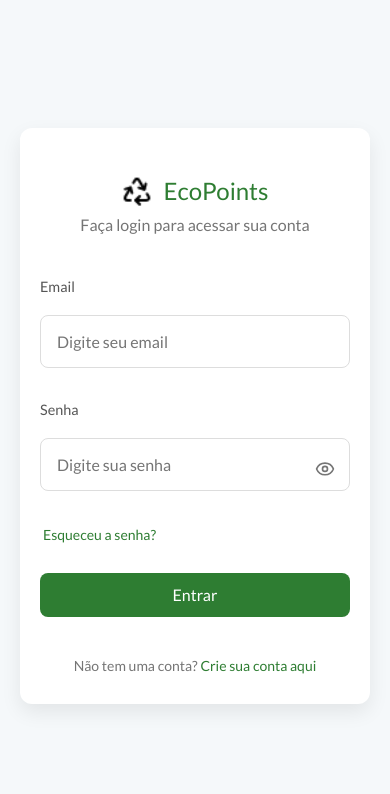
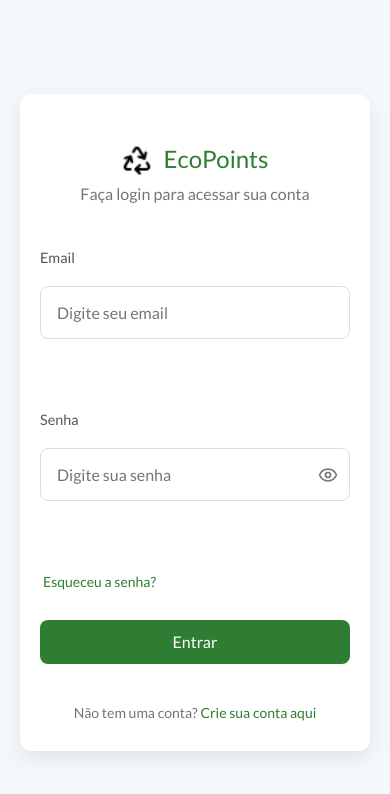
Before and after one commit to leonardodesaboia/cerberus-mobile, a React (Vite) app: page /login in a window 390 px wide. Shown: the top 794 px of the page. Built offline with nearby package versions, Linux system fonts and the light colour scheme.

Commit message:
register e login corrigidos

```diff
--- a/src/components/Input.tsx
+++ b/src/components/Input.tsx
@@ -31,7 +31,9 @@ const Input: React.FC<InputProps> = ({
         onBlur={onBlur}
         {...props}
       />
-      {error && <span className="error-message">{error}</span>}
+      <div className="error-container">
+        {error && <span className="input-error-message">{error}</span>}
+      </div>
     </div>
   );
 };
--- a/src/pages/ForgotPassword.tsx
+++ b/src/pages/ForgotPassword.tsx
@@ -4,6 +4,7 @@ import '../styles/ForgotPassword.css';
 import { Eye, EyeOff, Mail, ArrowLeft } from 'lucide-react';
 import { Link } from 'react-router-dom';
 import { requestPasswordReset } from '../services/api'; // Import the API function
+import { IonToast } from '@ionic/react';
 
 const ForgotPassword: React.FC = () => {
   const [email, setEmail] = useState<string>('');
@@ -11,6 +12,8 @@ const ForgotPassword: React.FC = () => {
   const [isLoading, setIsLoading] = useState<boolean>(false);
   const [apiError, setApiError] = useState<string>('');
   const [successMessage, setSuccessMessage] = useState<string>('');
+  const [showToast, setShowToast] = useState<boolean>(false);
+  const [toastMessage, setToastMessage] = useState<string>('');
 
   useEffect(() => {
     setApiError('');
@@ -52,6 +55,8 @@ const ForgotPassword: React.FC = () => {
     setIsLoading(true);
     setApiError('');
     setSuccessMessage('');
+    setToastMessage(`Email enviado com sucesso!`);
+    setShowToast(true);
 
     try {
       const response = await requestPasswordReset(email);
@@ -149,6 +154,14 @@ const ForgotPassword: React.FC = () => {
           </motion.form>
         </div>
       </motion.div>
+      <IonToast
+        isOpen={showToast}
+        onDidDismiss={() => setShowToast(false)}
+        message={toastMessage}
+        duration={2000}
+        position="top"
+        color={toastMessage.includes('sucesso') ? 'success' : 'danger'}
+      />
     </div>
   );
 };
--- a/src/pages/Login.tsx
+++ b/src/pages/Login.tsx
@@ -178,9 +178,9 @@ function Login(): JSX.Element {
                                 placeholder="Digite sua senha"
                                 disabled={isLoading}
                             />
-                            <span className="showPass" onClick={handlePassword}>
+                            <button type="button" className="show-password-button" onClick={handlePassword}>
                                 {isShow ? <EyeOff size={20}/> : <Eye size={20}/>}
-                            </span>
+                            </button>
                         </div>
 
                         <div className="login-forgot-link">
--- a/src/pages/Register.tsx
+++ b/src/pages/Register.tsx
@@ -4,6 +4,7 @@ import Input from '../components/Input';
 import '../styles/Register.css';
 import { Eye, EyeOff } from 'lucide-react';
 import { motion } from "framer-motion";
+import { IonContent } from '@ionic/react';
 
 interface FormData {
     email: string;
@@ -71,30 +72,30 @@ const Register: React.FC = () => {
 
     const validators: Validators = {
         email: (value: string): string => {
-            if (!value) return 'Email é obrigatório';
+            if (!value) return 'O campo de email não pode estar vazio';
 
             value = value.trim();
 
             const atCount = (value.match(/@/g) || []).length;
-            if (atCount !== 1) return 'Email deve conter exatamente um @';
+            if (atCount !== 1) return 'Formato de email inválido: deve conter exatamente um @';
 
             const [localPart, domain] = value.split('@');
 
-            if (!localPart || localPart.length < 3) return 'Parte local do email deve ter pelo menos 3 caracteres';
-            if (localPart.length > 64) return 'Parte local do email não pode ter mais de 64 caracteres';
+            if (!localPart || localPart.length < 3) return 'A parte local do email deve ter pelo menos 3 caracteres';
+            if (localPart.length > 64) return 'A parte local do email é muito longa (máx. 64 caracteres)';
 
             const localPartRegex = /^[a-zA-Z0-9][a-zA-Z0-9._-]*[a-zA-Z0-9]$/;
             if (!localPartRegex.test(localPart)) {
                 return 'Email deve começar e terminar com letra ou número';
             }
 
-            if (!domain) return 'Domínio do email não pode estar vazio';
-            if (domain.length > 255) return 'Domínio do email não pode ter mais de 255 caracteres';
-            if (!domain.includes('.')) return 'Domínio deve conter pelo menos um ponto';
+            if (!domain) return 'O domínio do email está ausente';
+            if (domain.length > 255) return 'O domínio do email é muito longo';
+            if (!domain.includes('.')) return 'O domínio deve conter pelo menos um ponto';
 
             const domainRegex = /^[a-zA-Z][-a-zA-Z.]*[a-zA-Z](\.[a-zA-Z]{2,})+$/;
             if (!domainRegex.test(domain)) {
-                return 'Domínio deve conter apenas letras, pontos e hífens';
+                return 'Formato de domínio inválido';
             }
 
             if (value.includes('..') || value.includes('--') || value.includes('__')) {
@@ -121,10 +122,10 @@ const Register: React.FC = () => {
         cpf: (value: string): string => {
             const cpfClean = value.replace(/\D/g, '');
 
-            if (!cpfClean) return 'CPF é obrigatório';
-            if (cpfClean.length !== 11) return 'CPF deve conter 11 dígitos';
+            if (!cpfClean) return 'O campo de CPF não pode estar vazio';
+            if (cpfClean.length !== 11) return 'CPF deve conter exatamente 11 dígitos';
 
-            if (/^(\d)\1{10}$/.test(cpfClean)) return 'CPF inválido';
+            if (/^(\d)\1{10}$/.test(cpfClean)) return 'CPF inválido: dígitos repetidos não são permitidos';
 
             let sum = 0;
             let remainder;
@@ -135,7 +136,7 @@ const Register: React.FC = () => {
 
             remainder = (sum * 10) % 11;
             if (remainder === 10 || remainder === 11) remainder = 0;
-            if (remainder !== parseInt(cpfClean.substring(9, 10))) return 'CPF inválido';
+            if (remainder !== parseInt(cpfClean.substring(9, 10))) return 'CPF inválido: dígito verificador incorreto';
 
             sum = 0;
             for (let i = 1; i <= 10; i++) {
@@ -144,36 +145,36 @@ const Register: React.FC = () => {
 
             remainder = (sum * 10) % 11;
             if (remainder === 10 || remainder === 11) remainder = 0;
-            if (remainder !== parseInt(cpfClean.substring(10, 11))) return 'CPF inválido';
+            if (remainder !== parseInt(cpfClean.substring(10, 11))) return 'CPF inválido: dígito verificador incorreto';
 
             return '';
         },
 
         username: (value: string): string => {
-            if (!value) return 'Username é obrigatório';
+            if (!value) return 'O campo de username não pode estar vazio';
             if (value.length < 3) return 'Username deve ter no mínimo 3 caracteres';
             if (value.length > 20) return 'Username deve ter no máximo 20 caracteres';
-            if (!/^[a-zA-Z0-9_]+$/.test(value)) return 'Username deve conter apenas letras, números e _';
+            if (!/^[a-zA-Z0-9_]+$/.test(value)) return 'Username deve conter apenas letras, números e _ (underline)';
             return '';
         },
 
         password: (value: string): string => {
-            if (!value) return 'Senha é obrigatória';
+            if (!value) return 'O campo de senha não pode estar vazio';
             if (value.length < 8) return 'Senha deve ter no mínimo 8 caracteres';
             if (value.length > 32) return 'Senha deve ter no máximo 32 caracteres';
 
             const allowedCharsRegex = /^[a-zA-Z0-9!@#$%^&*]+$/;
             if (!allowedCharsRegex.test(value)) {
-                return 'Senha deve conter apenas letras, números e caracteres especiais (!@#$%^&*)';
+                return 'Senha contém caracteres não permitidos';
             }
 
-            if (!/[A-Z]/.test(value)) return 'Senha deve conter pelo menos uma letra maiúscula';
-            if (!/[a-z]/.test(value)) return 'Senha deve conter pelo menos uma letra minúscula';
-            if (!/[0-9]/.test(value)) return 'Senha deve conter pelo menos um número';
-            if (!/[!@#$%^&*]/.test(value)) return 'Senha deve conter pelo menos um caractere especial (!@#$%^&*)';
+            if (!/[A-Z]/.test(value)) return 'Adicione pelo menos uma letra maiúscula';
+            if (!/[a-z]/.test(value)) return 'Adicione pelo menos uma letra minúscula';
+            if (!/[0-9]/.test(value)) return 'Adicione pelo menos um número';
+            if (!/[!@#$%^&*]/.test(value)) return 'Adicione pelo menos um símbolo especial (!@#$%^&*)';
 
             if (/(.)\1{2,}/.test(value)) {
-                return 'Senha não pode conter três ou mais caracteres iguais em sequência';
+                return 'Evite repetir o mesmo caractere mais de 2 vezes';
             }
 
             if (/\s/.test(value)) {
@@ -182,7 +183,7 @@ const Register: React.FC = () => {
 
             for (let i = 0; i < value.length; i++) {
                 if (value.charCodeAt(i) > 127) {
-                    return 'Senha não pode conter emojis ou caracteres especiais não permitidos';
+                    return 'Senha não pode conter emojis ou caracteres especiais não ASCII';
                 }
             }
 
@@ -190,7 +191,7 @@ const Register: React.FC = () => {
         },
 
         confirmPassword: (value: string, password: string): string => {
-            if (!value) return 'Confirmação de senha é obrigatória';
+            if (!value) return 'Confirme sua senha';
             if (value !== password) return 'As senhas não coincidem';
             return '';
         }
@@ -349,8 +350,10 @@ const Register: React.FC = () => {
         }
     }, [formData.password, touched.confirmPassword]);
 
+
     return (
-        <div className="register-container">
+        <IonContent scrollY={true} scrollEvents={true} forceOverscroll={true}>
+        <div className="register-container" >
             <motion.div
                 initial={{ opacity: 0, y: 20 }}
                 animate={{ opacity: 1, y: 0 }}
@@ -358,7 +361,7 @@ const Register: React.FC = () => {
                 className="register-card"
             >
                 <div className="register-image-container">
-                    {/* <img src="../public/register-eco-illustration.svg" alt="Ilustração de sustentabilidade" className="register-image" /> */}
+                    {/* Imagem de background via CSS */}
                 </div>
 
                 <div className="register-form-section">
@@ -424,9 +427,9 @@ const Register: React.FC = () => {
                                 placeholder="Digite sua senha"
                                 disabled={isLoading}
                             />
-                            <span className="showPass" onClick={handlePassword}>
+                            <button type="button" className="show-password-button" onClick={handlePassword}>
                                 {isShow ? <EyeOff size={20}/> : <Eye size={20}/>}
-                            </span>
+                            </button>
                         </div>
 
                         <div className="password-container">
@@ -440,6 +443,9 @@ const Register: React.FC = () => {
                                 placeholder="Confirme sua senha"
                                 disabled={isLoading}
                             />
+                            <button type="button" className="show-password-button" onClick={handlePassword}>
+                                {isShow ? <EyeOff size={20}/> : <Eye size={20}/>}
+                            </button>
                         </div>
 
                         <div className="password-requirements">
@@ -470,6 +476,7 @@ const Register: React.FC = () => {
                 </div>
             </motion.div>
         </div>
+        </IonContent>
     );
 };
 
--- a/src/styles/Register.css
+++ b/src/styles/Register.css
@@ -5,6 +5,7 @@
   min-height: 100vh;
   background-color: #f5f8fa;
   padding: 20px;
+  overflow: auto;
 }
 
 .register-card {
@@ -14,24 +15,16 @@
   background-color: #ffffff;
   border-radius: 12px;
   box-shadow: 0 8px 20px rgba(0, 0, 0, 0.08);
-  overflow: hidden;
+  max-height: none;
+  overflow: visible;
 }
 
 .register-image-container {
-
-    flex: 1;
-    background-image: url(../../public/lixo2.jpeg);
-    background-position: left;
-    background-size: cover;
-    background-repeat: no-repeat;
-    /* padding: 4rem; */
-
-}
-
-.register-image {
-  max-width: 100%;
-  max-height: 100%;
-  object-fit: contain;
+  flex: 1;
+  background-image: url(../../public/lixo2.jpeg);
+  background-position: left;
+  background-size: cover;
+  background-repeat: no-repeat;
 }
 
 .register-form-section {
@@ -39,8 +32,9 @@
   padding: 30px;
   display: flex;
   flex-direction: column;
-  overflow-y: auto;
-  max-height: 90vh;
+  overflow-y: auto; /* Mantém a capacidade de rolagem */
+  max-height: 100vh; /* Usa a altura da viewport como máximo */
+  height: auto; /* Remove a altura fixa que estava bloqueando a rolagem */
 }
 
 .register-header {
@@ -53,7 +47,7 @@
   align-items: center;
   justify-content: center;
   font-size: 24px;
-  color: #2e7d32;
+  color: var(--ion-primary-color);
   margin-bottom: 8px;
 }
 
@@ -71,24 +65,33 @@
 .register-form {
   display: flex;
   flex-direction: column;
-  gap: 16px;
+  gap: 12px; /* Reduzido para economizar espaço */
 }
 
 .password-container {
   position: relative;
+  width: 100%;
 }
 
-.showPass {
+.show-password-button {
   position: absolute;
-  right: 15px;
-  top: 50%;
-  transform: translateY(27%);
+  right: 10px;
+  top: 56px;
+  background: transparent;
+  border: none;
   cursor: pointer;
   color: #757575;
+  z-index: 10;
+  padding: 0;
+  display: flex;
+  align-items: center;
+  justify-content: center;
+  height: 24px;
+  width: 24px;
 }
 
 .register-button {
-  background-color: #2e7d32;
+  background-color: var(--ion-primary-color);
   color: white;
   border: none;
   border-radius: 8px;
@@ -101,11 +104,11 @@
 }
 
 .register-button:hover {
-  background-color: #1b5e20;
+  background-color: var(--ion-tertiary-color);
 }
 
 .register-button:disabled {
-  background-color: #a5d6a7;
+  background-color: var(--ion-secondary-color);
   cursor: not-allowed;
 }
 
@@ -123,7 +126,7 @@
 }
 
 .login-link a {
-  color: #2e7d32;
+  color: var(--ion-primary-color);
   text-decoration: none;
   font-weight: 500;
 }
@@ -132,37 +135,44 @@
   text-decoration: underline;
 }
 
+/* Estilo para mensagens de erro e sucesso melhorados */
 .error-message {
   background-color: #ffebee;
-  color: #c62828;
+  color: var(--ion-danger-color);
   padding: 12px;
   border-radius: 8px;
-  margin-bottom: 20px;
+  margin-bottom: 15px;
   text-align: center;
+  font-weight: 500;
+  font-size: 14px;
+  border-left: 4px solid var(--ion-danger-color);
 }
 
 .success-message {
   background-color: #e8f5e9;
-  color: #2e7d32;
+  color: var(--ion-success-color);
   padding: 12px;
   border-radius: 8px;
-  margin-bottom: 20px;
+  margin-bottom: 15px;
   text-align: center;
+  font-weight: 500;
+  font-size: 14px;
+  border-left: 4px solid var(--ion-success-color);
 }
 
 .password-requirements {
   background-color: #f5f5f5;
   border-radius: 8px;
-  padding: 15px;
+  padding: 10px 15px;
   margin-top: 5px;
-  font-size: 14px;
+  font-size: 13px;
 }
 
 .password-requirements span {
   color: #616161;
   font-weight: 500;
   display: block;
-  margin-bottom: 8px;
+  margin-bottom: 6px;
 }
 
 .password-requirements ul {
@@ -172,11 +182,27 @@
 }
 
 .password-requirements li {
-  margin-bottom: 4px;
+  margin-bottom: 3px;
 }
 
-/* Media query para dispositivos móveis */
 @media (max-width: 768px) {
+  .show-password-button {
+    position: absolute;
+    right: 10px;
+    top: 52px;
+    background: transparent;
+    border: none;
+    cursor: pointer;
+    color: #757575;
+    z-index: 10;
+    padding: 0;
+    display: flex;
+    align-items: center;
+    justify-content: center;
+    height: 24px;
+    width: 24px;
+  }
+
   .register-image-container {
     display: none;
   }
@@ -186,12 +212,9 @@
     max-width: 400px;
   }
 
-  .register-image-container {
-    padding: 30px;
-    max-height: 180px;
-  }
-
   .register-form-section {
     padding: 20px;
+    height: auto;
+    max-height: none;
   }
 }
--- a/src/theme/variables.css
+++ b/src/theme/variables.css
@@ -16,7 +16,6 @@ ion-content {
 }
 
 * {
-  margin-top: -1px;
   padding: 0;
   box-sizing: border-box;
   font-family: 'Lato', sans-serif;
@@ -67,6 +66,26 @@ ion-tab-bar{
   outline: none;
   border-color: var(--tertiary-color);
   box-shadow: 0 0 0 2px rgba(50, 109, 25, 0.2);
+}
+
+.input-container {
+  position: relative;
+  margin-bottom: 8px;
+}
+
+.input-field.input-error {
+  border-color: var(--ion-danger-color);
+}
+
+.error-container {
+  min-height: 20px; /* Altura fixa para a mensagem de erro */
+  margin-top: 4px;
+}
+
+.input-error-message {
+  color: var(--ion-danger-color);
+  font-size: 12px;
+  font-weight: 500;
 }
 
 @media (min-width: 768px) {
```
Also changed, not shown: src/styles/Login.css (+0 -8 lines).
